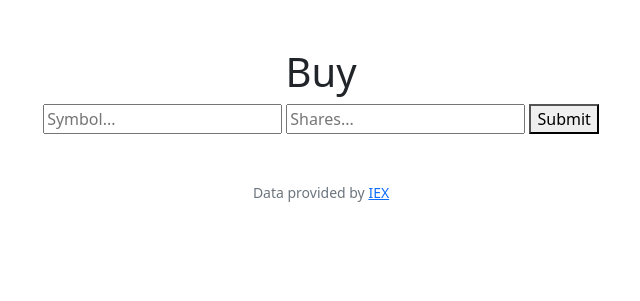
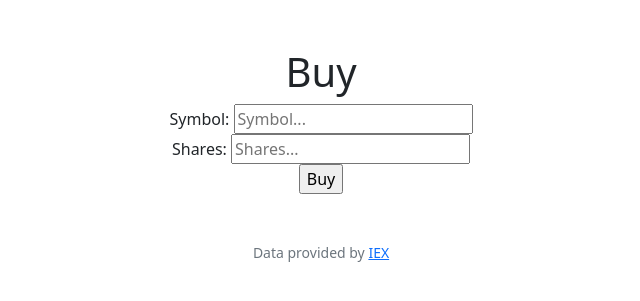
Before and after one commit to Atabek786/cs50code, a Flask app: page /buy in a window 1280 px wide. Shown: the part 76-377 px from the top of the page, without its empty margins (319-959 px from the left). Run offline with Flask 3, Linux system fonts and the light colour scheme; a user stored in the database is signed in; some libraries are stand-ins or nearby versions.

Commit message:
Mon, Jul 10, 2023, 10:30 PM +03:00

```diff
--- a/finance/templates/buy.html
+++ b/finance/templates/buy.html
@@ -6,9 +6,13 @@
 
 {% block main %}
     <h1>Buy</h1>
-    <form action="/buy" method="post">
-        <input type="text" name="symbol" required placeholder="Symbol...">
-        <input type="text" name="shares" required placeholder="Shares...">
-        <button type="submit">Submit</button>
+    <form action="{{ url_for('buy') }}" method="post">
+        <label for="symbol">Symbol:</label>
+        <input type="text" name="symbol" id="symbol" required placeholder="Symbol...">
+        <br>
+        <label for="shares">Shares:</label>
+        <input type="text" name="shares" id="shares" required placeholder="Shares...">
+        <br>
+        <input type="submit" value="Buy">
     </form>
 {% endblock %}
```
